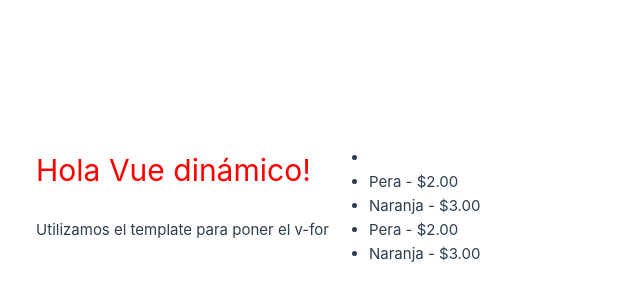
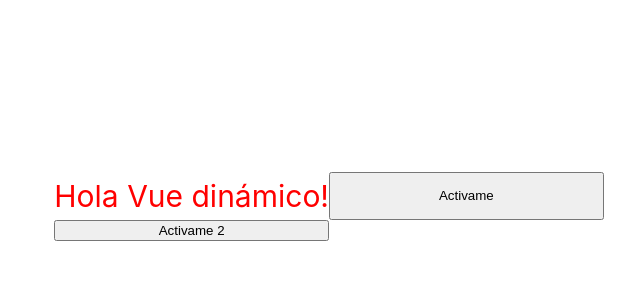
Before and after one commit to Peikor-Paco/curso-vue.js, a Vue app in the folder mi-primer-vue/: page / in a window 1280 px wide. Shown: the part 194-494 px from the top of the page, without its empty margins (311-951 px from the left). Built offline with nearby package versions, Linux system fonts and the light colour scheme.

Commit message:
27. Evento Click (v-on)

```diff
--- a/mi-primer-vue/src/App.vue
+++ b/mi-primer-vue/src/App.vue
@@ -1,64 +1,26 @@
-<!-- v-if v-for juntos (mucho cuidado ?)
- v-for + v-if + template
-
--->
+<!-- Evento Click (v-on) o @ -->
 
 <!-- añadir setup a la etiqueta script -->
 <script setup>
+
 //interpolación de texto
 const name = 'Vue dinámico';
 
+//método - methods
 
+const handleClick = () => {
+  console.log("me distes click");
+}
 
-// array
-const arrayFrutas = [
-    {
-        name: "Manzana",
-        price: "$1.00",
-        description: "Una manzana",
-        stock: 0,
-    },
-    {
-        name: "Pera",
-        price: "$2.00",
-        description: "Una pera",
-        stock: 10,
-    },
-    {
-        name: "Naranja",
-        price: "$3.00",
-        description: "Una naranja",
-        stock: 20,
-    },
-  ]
 
 </script>
 
 <!-- template puede renderizar todo el componente html -->
 <template>
-  <!-- llamamos el contenido de la constante {{name}} -->
+  <!-- llamamos a lam fiunción que hemops declarado -->
   <h1>Hola {{name}}!</h1>
-  <!-- v-if tiene mayor peso que el v-for, vue primero lee el v-if y luego el v-for -->
-  <ul>
-    <li
-    v-for="item in arrayFrutas"
-    :key="item.name">
-      <span v-if="item.stock > 0" >
-        {{ item.name }} -
-        {{ item.price }}
-      </span>
-    </li>
-  </ul>
-  <p>Utilizamos el template para poner el v-for</p>
-  <ul>
-    <template v-for="item in arrayFrutas"
-    :key="item.name">
-      <li v-if="item.stock > 0" >
-          {{ item.name }} -
-          {{ item.price }}
-      </li>
-    </template>
-  </ul>
+  <button v-on:click="handleClick">Activame</button>
+  <button @click="handleClick">Activame 2</button>
 </template>
 
 <style>
```
Also changed, not shown: 1 other file (tests, documents, lock files or other folders).
